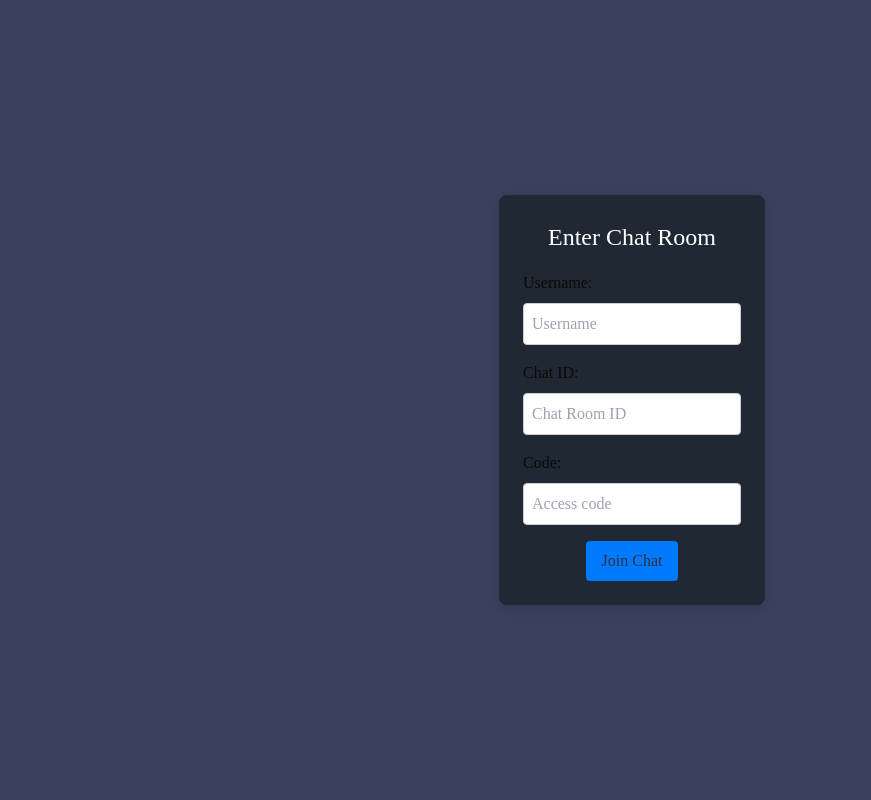
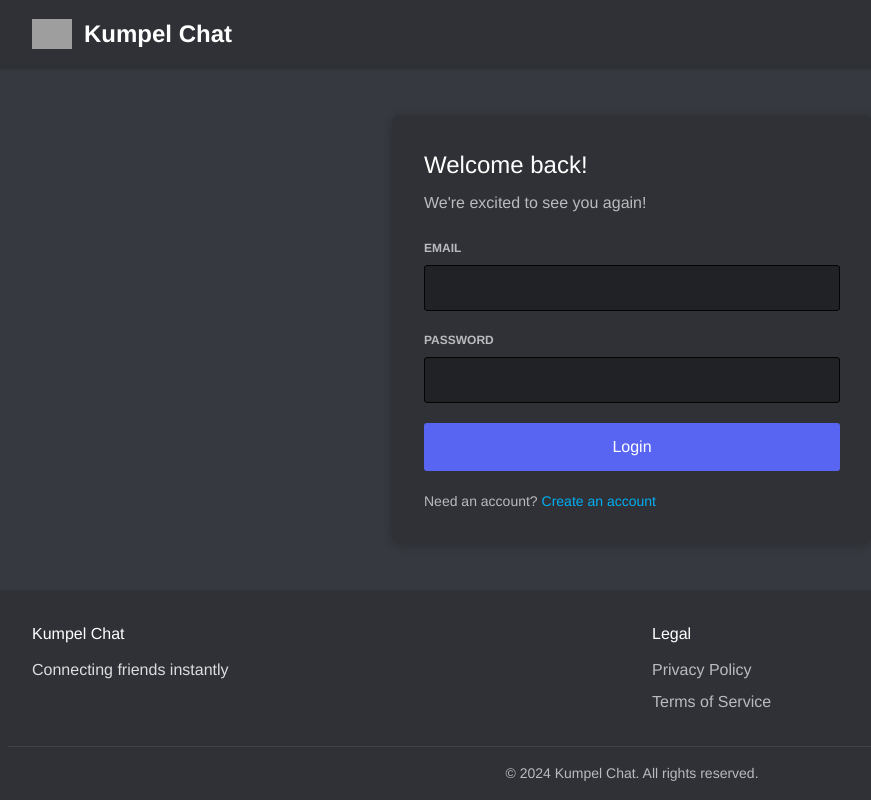
Before and after one commit to MarcosFlavioGS/Kumpel_client, a Next.js app: page / in a window 1280 px wide. Shown: the whole page, without its empty margins (8-879 px from the left). Built offline with nearby package versions, Linux system fonts and the light colour scheme; grey boxes are pictures that could not be loaded; a web font is replaced by a local one.

Commit message:
refact: rewrite landing page

```diff
--- a/src/app/store.ts
+++ b/src/app/store.ts
@@ -5,21 +5,29 @@ interface ChatState {
   userName: string
   chatId: string
   code: string
+  token: string
+  email: string
   setUserName: (userName: string) => void
   setChatId: (chatId: string) => void
   setCode: (code: string) => void
+  setToken: (token: string) => void
+  setEmail: (emal: string) => void
 }
 
 const useStore = create<ChatState>()(
   devtools(
     persist(
       (set) => ({
-		userName: '',
+        userName: '',
         chatId: '',
         code: '',
+        token: '',
+        email: '',
         setUserName: (userName) => set(() => ({ userName: userName })),
         setChatId: (chatId) => set(() => ({ chatId: chatId })),
-        setCode: (code) => set(() => ({ code: code }))
+        setCode: (code) => set(() => ({ code: code })),
+        setToken: (token) => set(() => ({ token: token })),
+        setEmail: (email) => set(() => ({ email: email }))
       }),
       { name: 'chatStore' }
     )
--- /dev/null
+++ b/src/app/styles/landing.module.css
@@ -0,0 +1,190 @@
+.container {
+  min-height: 100vh;
+  display: flex;
+  flex-direction: column;
+  background-color: #36393f;
+  color: #dcddde;
+  font-family: 'Whitney', 'Helvetica Neue', Helvetica, Arial, sans-serif;
+}
+
+.header {
+  background-color: #2f3136;
+  padding: 16px;
+  box-shadow: 0 1px 3px rgba(0, 0, 0, 0.2);
+}
+
+.logoContainer {
+  display: flex;
+  align-items: center;
+  gap: 12px;
+  max-width: 1200px;
+  margin: 0 auto;
+}
+
+.title {
+  color: #ffffff;
+  font-size: 24px;
+  font-weight: 700;
+}
+
+.main {
+  flex: 1;
+  display: flex;
+  justify-content: center;
+  align-items: center;
+  padding: 32px;
+}
+
+.loginContainer {
+  background-color: #2f3136;
+  padding: 32px;
+  border-radius: 8px;
+  width: 480px;
+  box-shadow: 0 2px 10px rgba(0, 0, 0, 0.2);
+}
+
+.loginTitle {
+  color: #ffffff;
+  font-size: 24px;
+  margin-bottom: 8px;
+}
+
+.loginSubtitle {
+  color: #b9bbbe;
+  margin-bottom: 24px;
+}
+
+.loginForm {
+  display: flex;
+  flex-direction: column;
+  gap: 20px;
+}
+
+.inputGroup {
+  display: flex;
+  flex-direction: column;
+  gap: 8px;
+}
+
+.inputLabel {
+  color: #b9bbbe;
+  font-size: 12px;
+  font-weight: 600;
+  text-transform: uppercase;
+}
+
+.inputField {
+  padding: 10px;
+  background-color: #202225;
+  border: 1px solid #040405;
+  border-radius: 3px;
+  color: #dcddde;
+  font-size: 16px;
+}
+
+.inputField:focus {
+  border-color: #5865f2;
+  outline: none;
+}
+
+.loginButton {
+  background-color: #5865f2;
+  color: white;
+  padding: 12px;
+  border: none;
+  border-radius: 3px;
+  font-weight: 500;
+  cursor: pointer;
+  transition: background-color 0.2s;
+}
+
+.loginButton:hover {
+  background-color: #4752c4;
+}
+
+.registerPrompt {
+  color: #b9bbbe;
+  font-size: 14px;
+}
+
+.registerLink {
+  color: #00aff4;
+  text-decoration: none;
+}
+
+.registerLink:hover {
+  text-decoration: underline;
+}
+
+.error {
+  background-color: #ed4245;
+  color: white;
+  padding: 12px;
+  border-radius: 4px;
+  font-size: 14px;
+}
+
+.footer {
+  background-color: #2f3136;
+  padding: 32px 16px 16px;
+  margin-top: auto;
+}
+
+.footerContent {
+  max-width: 1200px;
+  margin: 0 auto;
+  display: flex;
+  gap: 40px;
+  margin-bottom: 24px;
+}
+
+.footerSection {
+  flex: 1;
+}
+
+.footerHeading {
+  color: #ffffff;
+  font-size: 16px;
+  margin-bottom: 12px;
+}
+
+.footerLink {
+  display: block;
+  color: #b9bbbe;
+  text-decoration: none;
+  margin-bottom: 8px;
+}
+
+.footerLink:hover {
+  text-decoration: underline;
+}
+
+.footerBottom {
+  text-align: center;
+  padding-top: 16px;
+  border-top: 1px solid #40444b;
+  color: #b9bbbe;
+  font-size: 14px;
+}
+
+.loadingContainer {
+  display: flex;
+  justify-content: center;
+  align-items: center;
+  height: 100vh;
+  background-color: #36393f;
+}
+
+.loadingSpinner {
+  border: 4px solid #f3f3f3;
+  border-top: 4px solid #5865f2;
+  border-radius: 50%;
+  width: 40px;
+  height: 40px;
+  animation: spin 1s linear infinite;
+}
+
+@keyframes spin {
+  0% { transform: rotate(0deg); }
+  100% { transform: rotate(360deg); }
+}
--- a/src/components/landingPage.tsx
+++ b/src/components/landingPage.tsx
@@ -1,75 +1,145 @@
 'use client'
-
 import { useState, useEffect } from 'react'
 import useStore from '@/app/store'
-import styles from '@/app/styles/chatRoom'
+import styles from '@/app/styles/landing.module.css'
+import Image from 'next/image'
 
 export default function LandingPage() {
-  const [username, setUsername] = useState('')
-  const [chatId, setChatId] = useState('')
-  const [code, setCode] = useState('')
+  const [email, setEmail] = useState('')
+  const [password, setPassword] = useState('')
   const [errorMessage, setErrorMessage] = useState('')
+  const setUserToken = useStore((state) => state.setToken)
+  const setUserEmail = useStore((state) => state.setEmail)
   const setUserName = useStore((state) => state.setUserName)
   const setChatIdState = useStore((state) => state.setChatId)
   const setCodeState = useStore((state) => state.setCode)
 
-  // Reset the store when landing page is loaded
   useEffect(() => {
-    // Clear store values when LandingPage is first mounted
+    // Clear any existing authentication data
     setUserName('')
     setChatIdState('')
     setCodeState('')
+    setUserToken('')
+    setUserEmail('')
   }, [])
 
-  const handleSubmit = (e: React.FormEvent) => {
+  const handleLogin = async (e: React.FormEvent) => {
     e.preventDefault()
-    if (!username || !chatId || !code) {
-      setErrorMessage('All fields are required!')
+    try {
+      const response = await fetch('http://localhost:4000/api/auth/login', {
+        method: 'POST',
+        headers: {
+          'Content-Type': 'application/json'
+        },
+        body: JSON.stringify({ mail: email, password })
+      })
+
+      if (response.ok) {
+        const data = await response.json()
+        setUserToken(data.token)
+        setUserEmail(email)
+        // Redirect to chat dashboard
+        window.location.href = '/dashboard'
       } else {
-      setErrorMessage('')
-      setUserName(username)
-      setChatIdState(chatId)
-      setCodeState(code)
+        setErrorMessage('Invalid email or password')
+      }
+    } catch (error) {
+      setErrorMessage('Connection error. Please try again.')
     }
   }
 
   return (
-    <div style={styles.container}>
+    <div className={styles.container}>
+      {/* Header */}
+      <header className={styles.header}>
+        <div className={styles.logoContainer}>
+          <Image
+            src='/logo.png'
+            alt='Kumpel Chat Logo'
+            width={40}
+            height={40}
+            className={styles.logo}
+          />
+          <h1 className={styles.title}>Kumpel Chat</h1>
+        </div>
+      </header>
+
+      {/* Main Content */}
+      <main className={styles.main}>
+        <div className={styles.loginContainer}>
+          <h2 className={styles.loginTitle}>Welcome back!</h2>
+          <p className={styles.loginSubtitle}>We're excited to see you again!</p>
+
           <form
-        onSubmit={handleSubmit}
-        style={styles.chatBox}>
-        <h2 style={styles.header}>Enter Chat Room</h2>
-        {errorMessage && <div style={styles.errorMessage}>{errorMessage}</div>}
-        <label style={{ marginBottom: '8px', alignSelf: 'flex-start' }}>Username:</label>
+            onSubmit={handleLogin}
+            className={styles.loginForm}>
+            {errorMessage && <div className={styles.error}>{errorMessage}</div>}
+
+            <div className={styles.inputGroup}>
+              <label className={styles.inputLabel}>EMAIL</label>
               <input
-          type='text'
-          value={username}
-          onChange={(e) => setUsername(e.target.value)}
-          placeholder='Username'
-          style={styles.input}
+                type='email'
+                value={email}
+                onChange={(e) => setEmail(e.target.value)}
+                className={styles.inputField}
+                required
               />
-        <label style={{ marginBottom: '8px', alignSelf: 'flex-start' }}>Chat ID:</label>
+            </div>
+
+            <div className={styles.inputGroup}>
+              <label className={styles.inputLabel}>PASSWORD</label>
               <input
-          type='text'
-          value={chatId}
-          onChange={(e) => setChatId(e.target.value)}
-          placeholder='Chat Room ID'
-          style={styles.input}
+                type='password'
+                value={password}
+                onChange={(e) => setPassword(e.target.value)}
+                className={styles.inputField}
+                required
               />
-        <label style={{ marginBottom: '8px', alignSelf: 'flex-start' }}>Code:</label>
-        <input
-          type='text'
-          value={code}
-          onChange={(e) => setCode(e.target.value)}
-          placeholder='Access code'
-          style={styles.input}
-        />
+            </div>
+
             <button
               type='submit'
-          style={styles.button}>
-          Join Chat
+              className={styles.loginButton}>
+              Login
             </button>
+
+            <div className={styles.registerPrompt}>
+              <span>Need an account? </span>
+              <a
+                href='/register'
+                className={styles.registerLink}>
+                Create an account
+              </a>
+            </div>
           </form>
+        </div>
+      </main>
+
+      {/* Footer */}
+      <footer className={styles.footer}>
+        <div className={styles.footerContent}>
+          <div className={styles.footerSection}>
+            <h3 className={styles.footerHeading}>Kumpel Chat</h3>
+            <p>Connecting friends instantly</p>
+          </div>
+          <div className={styles.footerSection}>
+            <h3 className={styles.footerHeading}>Legal</h3>
+            <a
+              href='/privacy'
+              className={styles.footerLink}>
+              Privacy Policy
+            </a>
+            <a
+              href='/terms'
+              className={styles.footerLink}>
+              Terms of Service
+            </a>
+          </div>
+        </div>
+        <div className={styles.footerBottom}>
+          <p>© 2024 Kumpel Chat. All rights reserved.</p>
+        </div>
+      </footer>
     </div>
   )
 }
```
Lines whose indentation alone changed are shown as unchanged.
